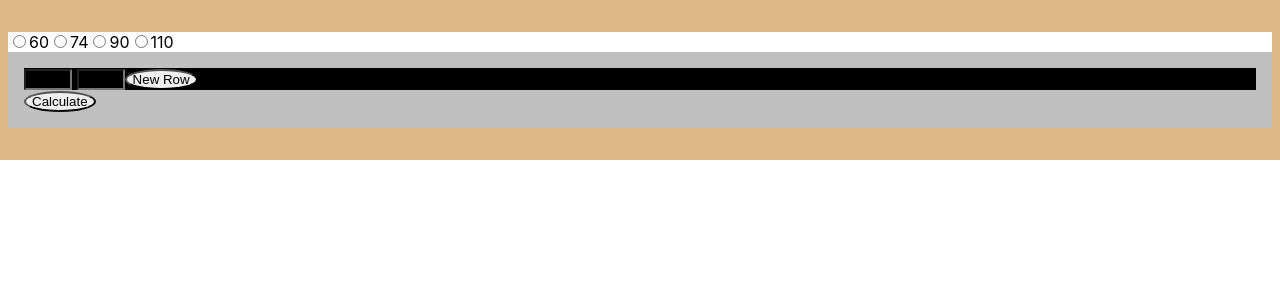
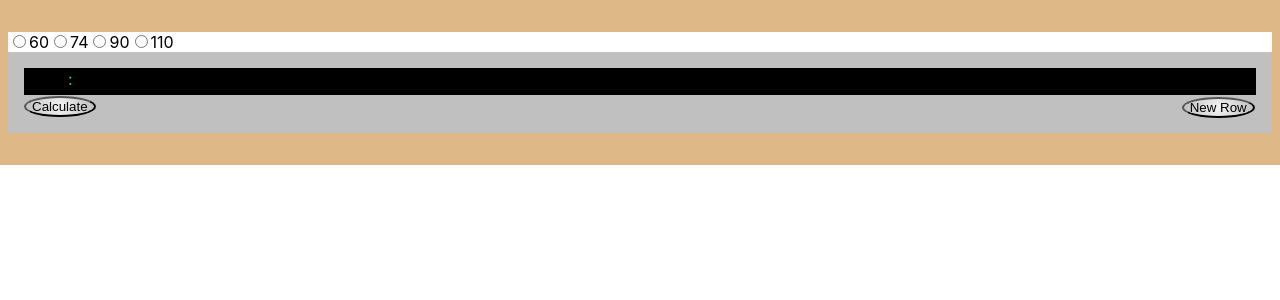
Before and after one commit to ArpMichaelB/CasetteCalculator, a React (Create React App) app in the folder casette-calculator/: page / in a window 1280 px wide. Shown: the top 300 px of the page. Built offline with nearby package versions, Linux system fonts and the light colour scheme.

Commit message:
Animations
When you add a new row, and when you hit the calculate button, there's a real neat "unfolding component" animation now. Up next is the piano key styling on the radio buttons. (Gonna take some heavy overriding)

```diff
--- a/casette-calculator/src/App.css
+++ b/casette-calculator/src/App.css
@@ -10,6 +10,41 @@
   padding-bottom: 2em;
   align-content: center;
 }
+.newRow, .calculationButton
+{
+  background-image: radial-gradient(circle farthest-side at center, #f2f2f2, silver);
+}
+.timeDisplay
+{
+  animation-name: foldInTime;
+  animation-duration: 3s;
+  background-color:silver;
+  animation-fill-mode: forwards;
+  animation-iteration-count: 1;
+}
+.timeDisplayOverlimit
+{
+  animation-name: foldInTime;
+  animation-duration: 3s;
+  background-color:silver;
+  animation-fill-mode: forwards;
+  animation-iteration-count: 1;
+  color:red;
+  font-weight: bolder;
+}
+@keyframes foldInTime
+{
+    0%
+    {
+      height:0em;
+      transform: scaleY(0);
+    }
+    100%
+    {
+      height:1.7em;
+      transform: scaleY(1);
+    }
+}
 /* add an animation for when the time displays, rolling from brown to silver as if a window is "opening", fix the bottom padding on it's parent element
 also make timeDisplayOverlimit have red text instead
 maybe use this rolling animation when it adds a new row of inputs, and have the inputs add more to the right before splitting at the edge of the page*/
--- a/casette-calculator/src/components/InputForm/InputForm.css
+++ b/casette-calculator/src/components/InputForm/InputForm.css
@@ -6,4 +6,46 @@
 .inputform .inputrow
 {
     background-color: black;
+    color: #4ac3b7;
+    animation-name: foldIn;
+    animation-iteration-count: 1;
+    animation-duration: 3s;
+    animation-fill-mode: forwards;
 }
+.inputform .inputrow *:not(.newRow)
+{
+    background-color: transparent;
+    animation-name: foldIn;
+    animation-iteration-count: 1;
+    animation-duration: 3s;
+    animation-fill-mode: forwards;
+}
+.newRow
+{
+    animation-name: align-fix;
+    animation-duration: 3s;
+    animation-fill-mode: forwards;
+    animation-iteration-count: 1;
+}
+@keyframes foldIn
+{
+    0%
+    {
+        height:0em;
+    }
+    100%
+    {
+        height:1.7em;
+    }
+}
+@keyframes align-fix
+{
+    0%
+    {
+        margin-top: .2em;
+    }
+    100%
+    {
+        margin-top: 2.2em;
+    }
+}
--- a/casette-calculator/src/components/InputMinutes/InputMinutes.css
+++ b/casette-calculator/src/components/InputMinutes/InputMinutes.css
@@ -4,4 +4,5 @@
     background-color: black;
     color: #4ac3b7;
     width:3em;
+    border:none;
 }
--- a/casette-calculator/src/components/InputRow/InputRow.css
+++ b/casette-calculator/src/components/InputRow/InputRow.css
@@ -1,5 +1,7 @@
 .newRow
 {
-    /*neat gradient on the background to look like it's a shiny button*/
+    margin-top: 2.2em;
+    margin-right: .1em;
+    float:right;
     border-radius: 90%;
 }
--- a/casette-calculator/src/components/InputSeconds/InputSeconds.css
+++ b/casette-calculator/src/components/InputSeconds/InputSeconds.css
@@ -4,4 +4,5 @@
     background-color: black;
     color: #4ac3b7;
     width: 3em;
+    border:none;
 }
--- a/casette-calculator/src/scripts/TotalTime.js
+++ b/casette-calculator/src/scripts/TotalTime.js
@@ -43,7 +43,14 @@ export const totalTime = (event) =>
                     halfwayMark = document.createElement("span");
                     halfwayMark.appendChild(document.createTextNode("✓"));
                     halfwayMark.className = "halfway";
-                    form.childNodes[i-1].insertBefore(halfwayMark,form.childNodes[i-1].lastChild);
+                    if(i-1>=0)
+                    {
+                        form.childNodes[i-1].insertBefore(halfwayMark,form.childNodes[i-1].lastChild);
+                    }
+                    else
+                    {
+                        form.childNodes[0].insertBefore(halfwayMark,form.childNodes[0].lastChild);
+                    }
                 }
             }
             //if there's already a halfway mark, don't put one on the page
```
